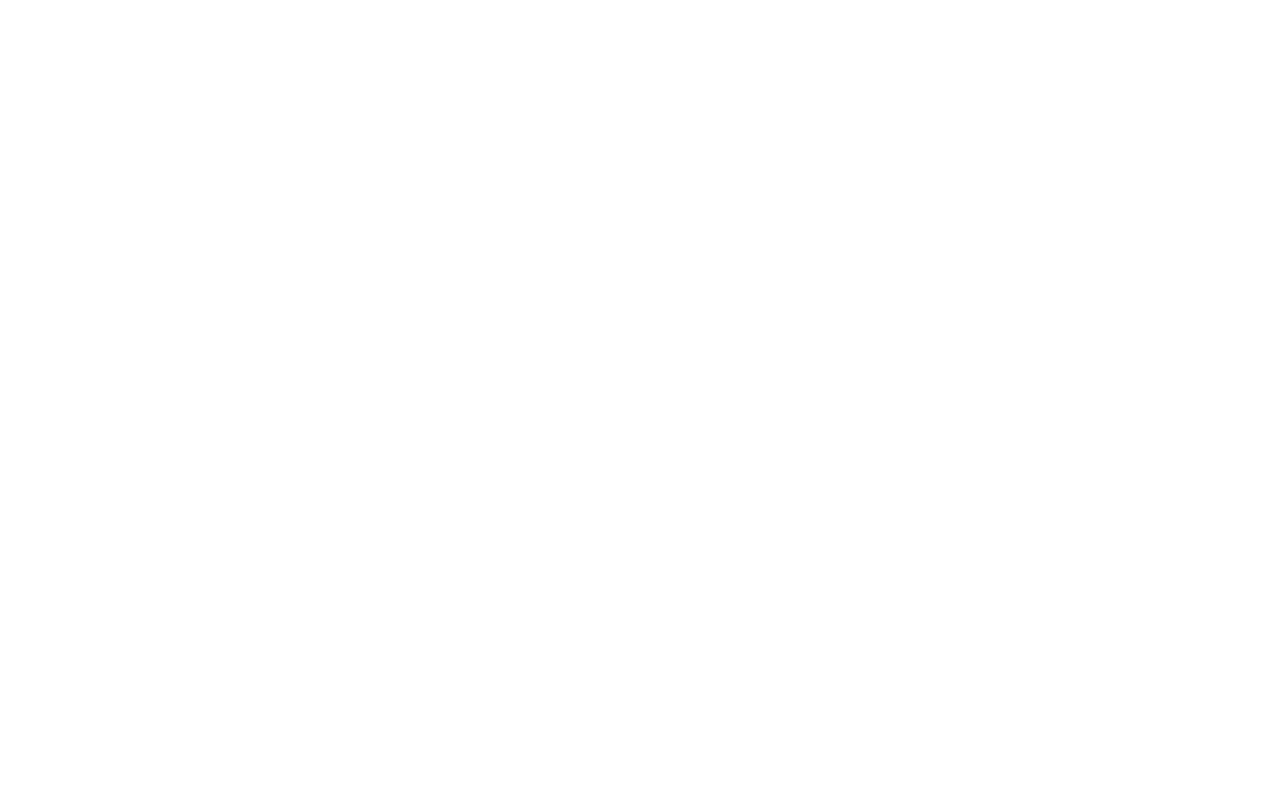
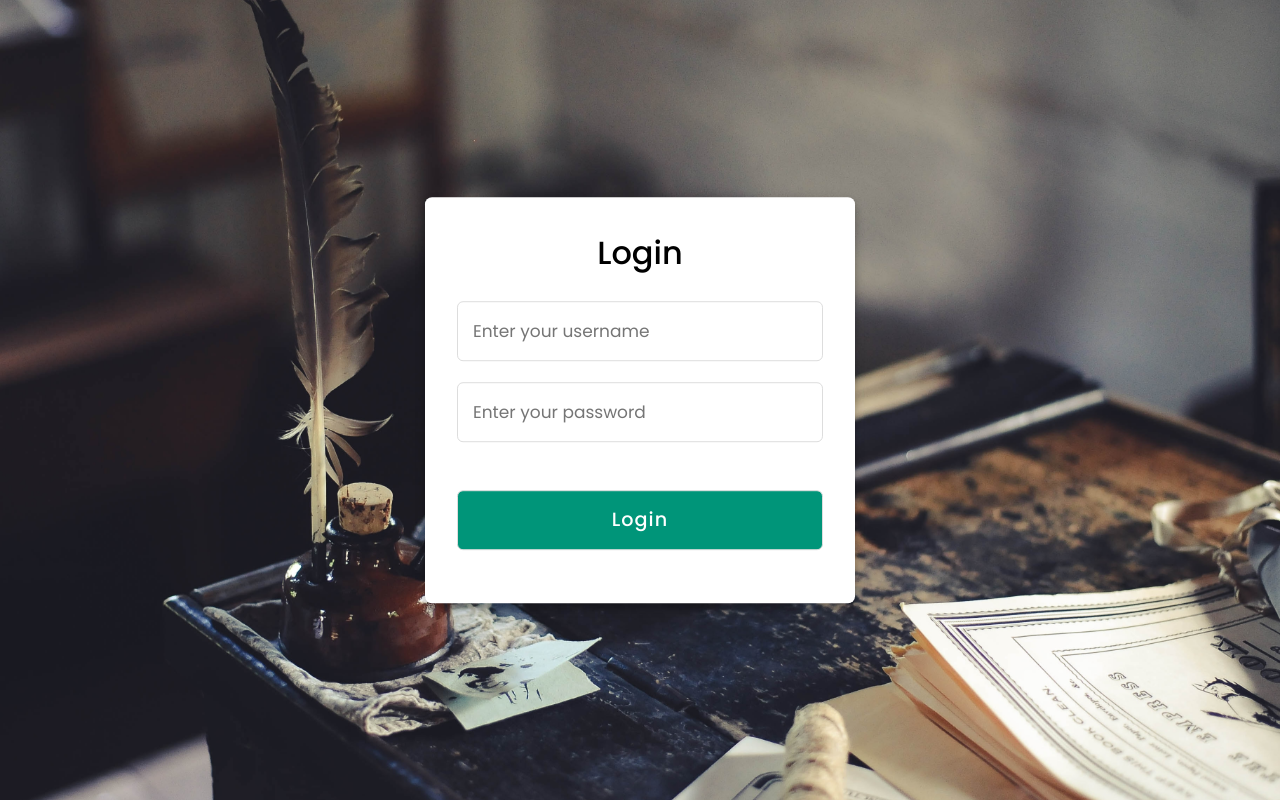
Before and after one commit to sherozbek1706/bilim-ol, a React (Vite) app: page /login in a window 1280 px wide. Before the commit this address had no page. Built offline with nearby package versions, Linux system fonts and the light colour scheme.

Commit message:
login page completly

```diff
--- a/src/App.jsx
+++ b/src/App.jsx
@@ -1,5 +1,5 @@
 import "./App.css";
-import { Main, Leaderboard } from "./pages";
+import { Main, Leaderboard, Login } from "./pages";
 import { Route, Routes } from "react-router-dom";
 
 function App() {
@@ -8,6 +8,7 @@
       <Routes>
         <Route exact path="/" Component={Main} />
         <Route exact path="/leaderboard" Component={Leaderboard} />
+        <Route exact path="/login" Component={Login} />
       </Routes>
     </>
   );
--- a/src/pages/index.js
+++ b/src/pages/index.js
@@ -1,2 +1,3 @@
 export * from "./main";
 export * from "./leaderboard";
+export * from "./login";
--- /dev/null
+++ b/src/pages/login/index.js
@@ -0,0 +1 @@
+export * from "./login.jsx";
--- /dev/null
+++ b/src/pages/login/login.css
@@ -0,0 +1,73 @@
+body {
+  min-height: 100vh;
+  width: 100%;
+  background: url("../../assets/image/main-bg-2.jpg") no-repeat;
+  background-position: center;
+  background-size: cover;
+}
+.container {
+  position: absolute;
+  top: 50%;
+  left: 50%;
+  transform: translate(-50%, -50%);
+  max-width: 430px;
+  width: 100%;
+  background: #fff;
+  border-radius: 7px;
+  box-shadow: 0 5px 10px rgba(0, 0, 0, 0.3);
+}
+#check:checked ~ .login {
+  display: none;
+}
+#check {
+  display: none;
+}
+.container .form {
+  padding: 2rem;
+}
+.form header {
+  font-size: 2rem;
+  font-weight: 500;
+  text-align: center;
+  margin-bottom: 1.5rem;
+
+  font-family: "Poppins";
+}
+.form input {
+  height: 60px;
+  width: 100%;
+  padding: 0 15px;
+  font-size: 17px;
+  margin-bottom: 1.3rem;
+  border: 1px solid #ddd;
+  border-radius: 6px;
+  outline: none;
+
+  font-family: "Poppins";
+}
+.form input:focus {
+  box-shadow: 0 1px 0 rgba(0, 0, 0, 0.2);
+}
+.form a {
+  font-size: 16px;
+  color: #009579;
+  text-decoration: none;
+}
+.form a:hover {
+  text-decoration: underline;
+}
+.form input.button {
+  color: #fff;
+  background: #009579;
+  font-size: 1.2rem;
+  font-weight: 500;
+  letter-spacing: 1px;
+  margin-top: 1.7rem;
+  cursor: pointer;
+  transition: 0.4s;
+
+  font-family: "Poppins";
+}
+.form input.button:hover {
+  background: #006653;
+}
--- /dev/null
+++ b/src/pages/login/login.jsx
@@ -0,0 +1,47 @@
+import { useRef } from "react";
+import "./login.css";
+import { useNavigate } from "react-router-dom";
+import { Users } from "../../database/users";
+export const Login = () => {
+  const usernameRef = useRef();
+  const passwordRef = useRef();
+  const navigate = useNavigate();
+  const handleValidator = (e) => {
+    e.preventDefault();
+    const username = usernameRef.current.value;
+    const password = passwordRef.current.value;
+    const user = Users.find((user) => {
+      return (
+        user.datail.username === username && user.datail.password === password
+      );
+    });
+
+    if (!user) {
+      return alert("Login or password incorrect");
+    }
+
+    navigate("/");
+    console.log(user);
+  };
+  return (
+    <div className="container">
+      <input type="checkbox" id="check" />
+      <div className="login form">
+        <header>Login</header>
+        <form onSubmit={handleValidator}>
+          <input
+            type="text"
+            ref={usernameRef}
+            placeholder="Enter your username"
+          />
+          <input
+            type="password"
+            ref={passwordRef}
+            placeholder="Enter your password"
+          />
+          <input type="submit" className="button" value="Login" />
+        </form>
+      </div>
+    </div>
+  );
+};
```
